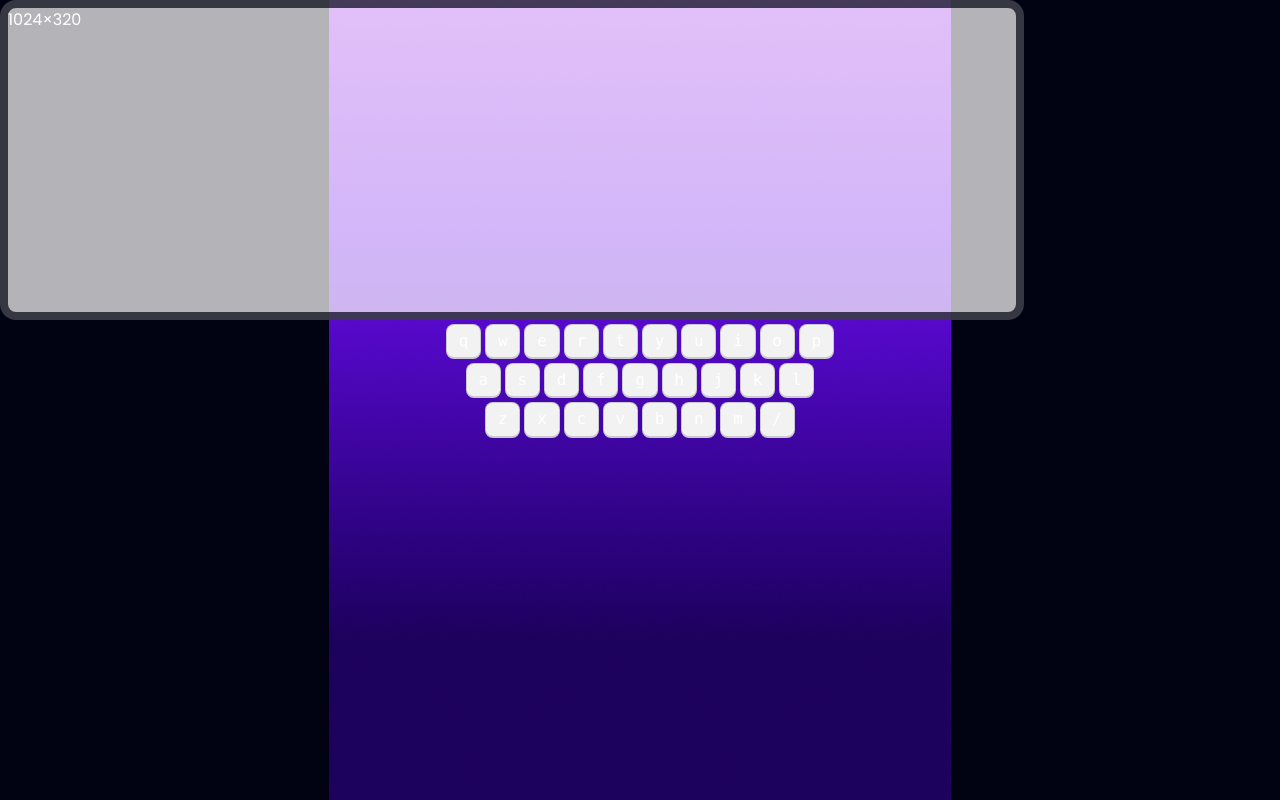
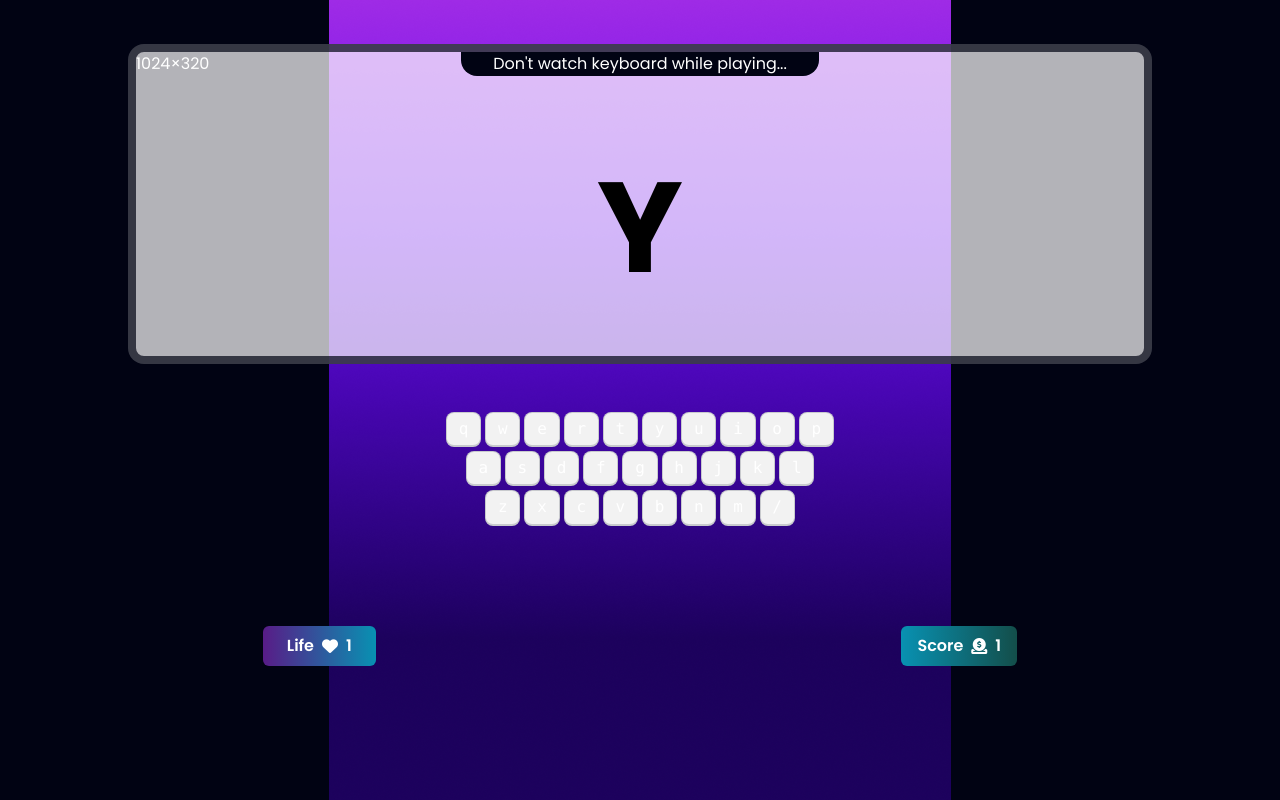
Before and after one commit to imtiazzahamedd/alpha_clash_pro, a plain HTML site: page index.html in a window 1280 px wide. Drawn offline with nearby package versions, Linux system fonts and the light colour scheme.

Commit message:
second almost

```diff
--- a/index.html
+++ b/index.html
@@ -4,6 +4,8 @@
     <meta charset="UTF-8">
     <meta name="viewport" content="width=device-width, initial-scale=1.0">
     <title>Alpha Clash Pro</title>
+    <!-- font awesome -->
+    <link rel="stylesheet" href="https://cdnjs.cloudflare.com/ajax/libs/font-awesome/6.6.0/css/all.min.css" integrity="sha512-Kc323vGBEqzTmouAECnVceyQqyqdsSiqLQISBL29aUW4U/M7pSPA/gEUZQqv1cwx4OnYxTxve5UMg5GT6L4JJg==" crossorigin="anonymous" referrerpolicy="no-referrer" />
     <!-- CSS -->
      <link rel="stylesheet" href="styles/style.css">
     <!-- daisy and Tailwind -->
@@ -30,11 +32,20 @@
 
     </section>
     <!-- playground section -->
-    <section class="playground">
+    <section class="playground flex flex-col items-center gap-11 pt-11">
       <!-- screen section -->
-      <div class="artboard artboard-horizontal phone-6 border-8 rounded-2xl border-[#010313B3] bg-[#FFFFFFB3]">1024×320</div>
+      <div class="artboard artboard-horizontal phone-6 border-8 rounded-2xl border-[#010313B3] bg-[#FFFFFFB3]">
+        1024×320
+        <div class="flex justify-center -mt-6">
+          <p class="bg-[#010313] rounded-b-2xl px-8">Don't watch keyboard  while playing...</p>
+        </div>
+        <div class="flex justify-center items-center h-full">
+          <p class="text-black text-9xl font-bold">Y</p>
+        </div>
+      </div>
+
       <!-- keyboard section -->
-       <div>
+       <div class="mb-24">
         <div class="my-1 flex w-full justify-center gap-1">
           <kbd class="kbd">q</kbd>
           <kbd class="kbd">w</kbd>
@@ -71,7 +82,40 @@
        </div>
 
     </section>
+    <!-- score life -->
     <section class="score">
+      <div class="flex  justify-around">
+      <div>
+<button
+  class="bg-gradient-to-r from-purple-900 to-cyan-600 space-x-2 group/button relative inline-flex items-center justify-center overflow-hidden rounded-md bg-gray-800/30 backdrop-blur-lg px-6 py-2 text-base font-semibold text-white transition-all duration-300 ease-in-out hover:scale-110 hover:shadow-xl hover:shadow-gray-600/50 border-none"
+>
+  <span class="">Life</span>
+  <i class="fa-solid fa-heart text-gre"></i>
+  <span>1</span>
+  <div
+    class="absolute inset-0 flex h-full w-full justify-center [transform:skew(-13deg)_translateX(-100%)] group-hover/button:duration-1000 group-hover/button:[transform:skew(-13deg)_translateX(100%)]"
+  >
+    <div class="relative h-full w-10 bg-white/20"></div>
+  </div>
+</button>
+
+      </div>
+      <div>
+<button
+  class="bg-gradient-to-r from-cyan-600 to-teal-900 space-x-2 group/button relative inline-flex items-center justify-center overflow-hidden rounded-md bg-gray-800/30 backdrop-blur-lg px-4 py-2 text-base font-semibold text-white transition-all duration-300 ease-in-out hover:scale-110 hover:shadow-xl hover:shadow-gray-600/50 border-none"
+>
+  <span class="">Score</span>
+  <i class="fa-solid fa-circle-dollar-to-slot"></i>
+  <span>1</span>
+  <div
+    class="absolute inset-0 flex h-full w-full justify-center [transform:skew(-13deg)_translateX(-100%)] group-hover/button:duration-1000 group-hover/button:[transform:skew(-13deg)_translateX(100%)]"
+  >
+    <div class="relative h-full w-10 bg-white/20"></div>
+  </div>
+</button>
+
+      </div>
+      </div>
 
     </section>
    </main>
--- a/styles/style.css
+++ b/styles/style.css
@@ -27,3 +27,4 @@ button {
   /* fonts */
   .font-poppins{ font-family: "Poppins", sans-serif;}
   .font-anton{  font-family: "Anton", sans-serif;}
+  /* score life  */
```
